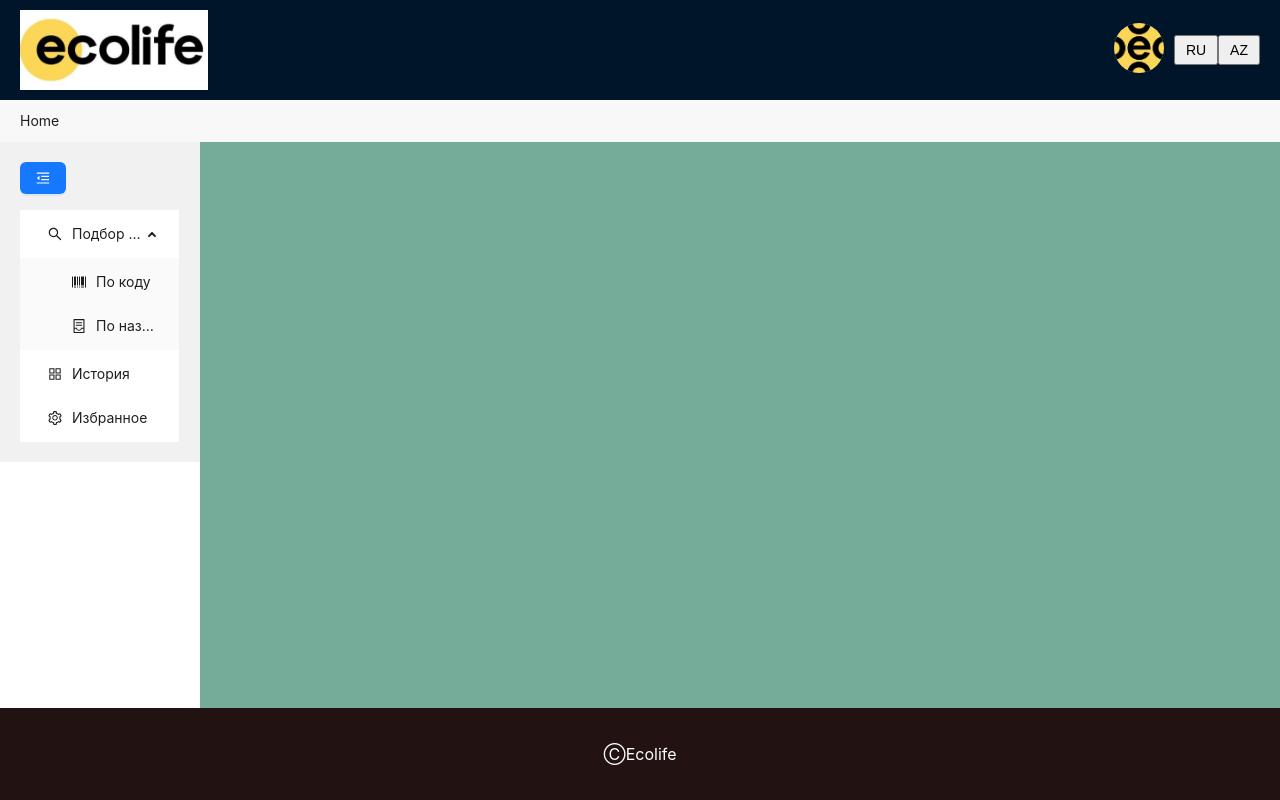
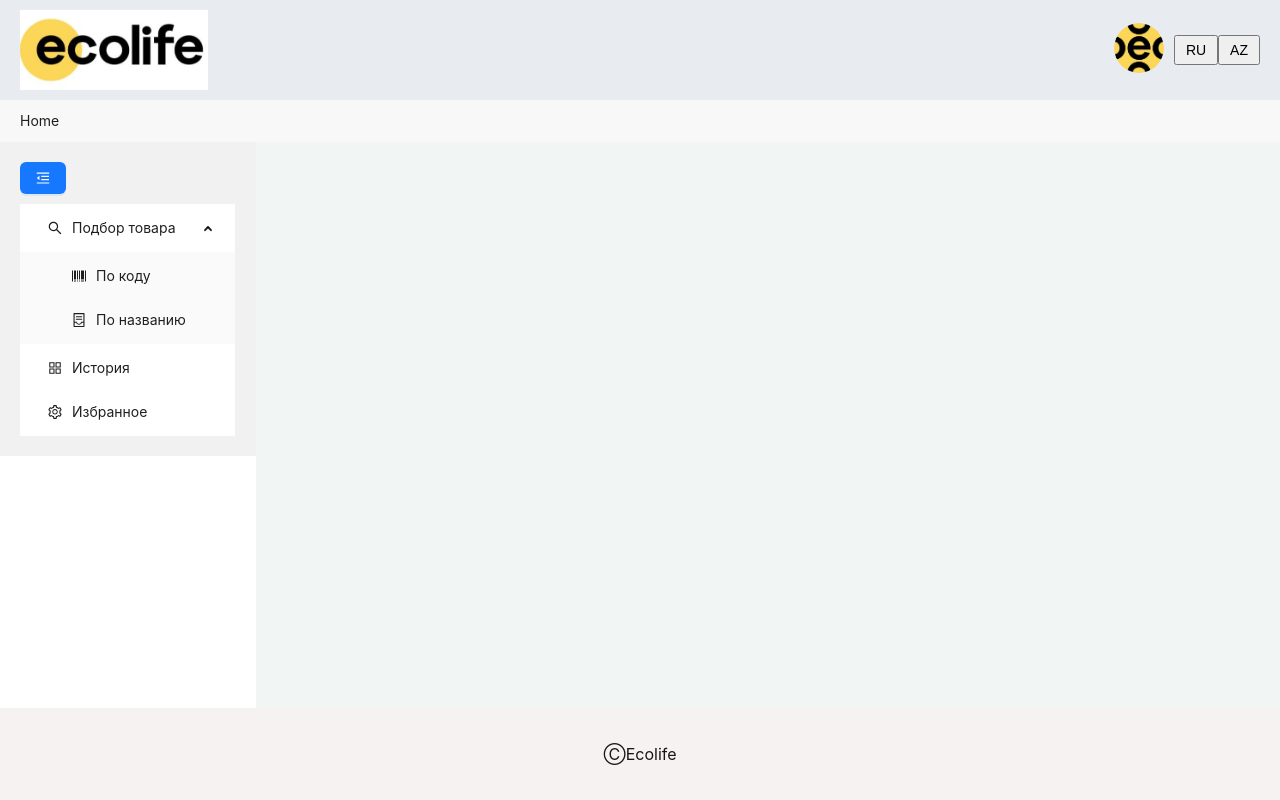
Before and after one commit to Alexandrr/ecolife-home, a React (Create React App) app in the folder ecolife-home/: page / in a window 1280 px wide. Built offline with nearby package versions, Linux system fonts and the light colour scheme.

Commit message:
search page and button

```diff
--- a/ecolife-home/src/Content.css
+++ b/ecolife-home/src/Content.css
@@ -1,5 +1,5 @@
 .main-content {
-    background-color: rgb(116, 172, 153);
+    background-color: rgb(241, 245, 244);
     flex-grow: 3;
     padding: 20px;
     overflow-y: auto;
--- a/ecolife-home/src/Content.js
+++ b/ecolife-home/src/Content.js
@@ -30,6 +30,7 @@ function Content({ showInput , lang , searchCriterias}) {
         <div className="search-section">
           <Search placeholder="Введите код товара"
           onSearch={onSearch}
+          allowClear
           style={{
             width: 200,
           }}
--- a/ecolife-home/src/Footer.css
+++ b/ecolife-home/src/Footer.css
@@ -1,6 +1,6 @@
 .footer {
-    background-color: #221212;
-    color: white;
+    background-color: #f7f2f2;
+    color: rgb(24, 23, 23);
     padding: 20px;
     text-align: center;
     position: relative;
--- a/ecolife-home/src/Header.css
+++ b/ecolife-home/src/Header.css
@@ -3,7 +3,7 @@
   justify-content: space-between;
   align-items: center;
   padding: 10px 20px;
-  background-color: #001529;
+  background-color: #e8ecf0;
   width: 100%;
 }
 
--- a/ecolife-home/src/Sidebar.css
+++ b/ecolife-home/src/Sidebar.css
@@ -1,5 +1,5 @@
 .left-sidebar {
-    width: 200px;
+    width: 10%;
     background-color: #f1f1f1;
     padding: 20px;
     height: 100%;
@@ -8,22 +8,23 @@
   }
 
   .left-sidebar.see {
-    width: 80px;
+    width: 20%;
   }
 
-  .left-sidebar.ntsee {
-    width: 200px;  /* Ширина сайдбара при разворачивании */
+  .left-sidebar.notsee {
+    width: 10%;  /* Ширина сайдбара при разворачивании */
+    min-width: 10%;
   }
 
   .ant-menu-item {
     display: flex;
-    align-items: center;
+    align-items: left;
   }
 
   .ant-menu-item .ant-menu-item-icon {
     margin-right: 0;
   }
 
-  .left-sidebar.see .ant-menu-item .ant-menu-item-icon + span {
+  .left-sidebar.notsee .ant-menu-item .ant-menu-item-icon + span {
     display: none;  /*текст при свёрнутом состоянии */
   }
--- a/ecolife-home/src/Sidebar.js
+++ b/ecolife-home/src/Sidebar.js
@@ -33,11 +33,11 @@ function Sidebar({ MenuSelect }) {
   };
 
   return (
-    <div className={`left-sidebar ${collapse ? 'see' : 'notsee'}`}>
+    <div className={`left-sidebar ${collapse ? 'notsee' : 'see'}`}>
       <Button
         type='primary'
         onClick={toggleCollapse}
-        style={{ marginBottom: 16 }}
+        style={{ marginBottom: 10 }}
       >
         {collapse ? <MenuUnfoldOutlined /> : <MenuFoldOutlined />}
       </Button>
```
